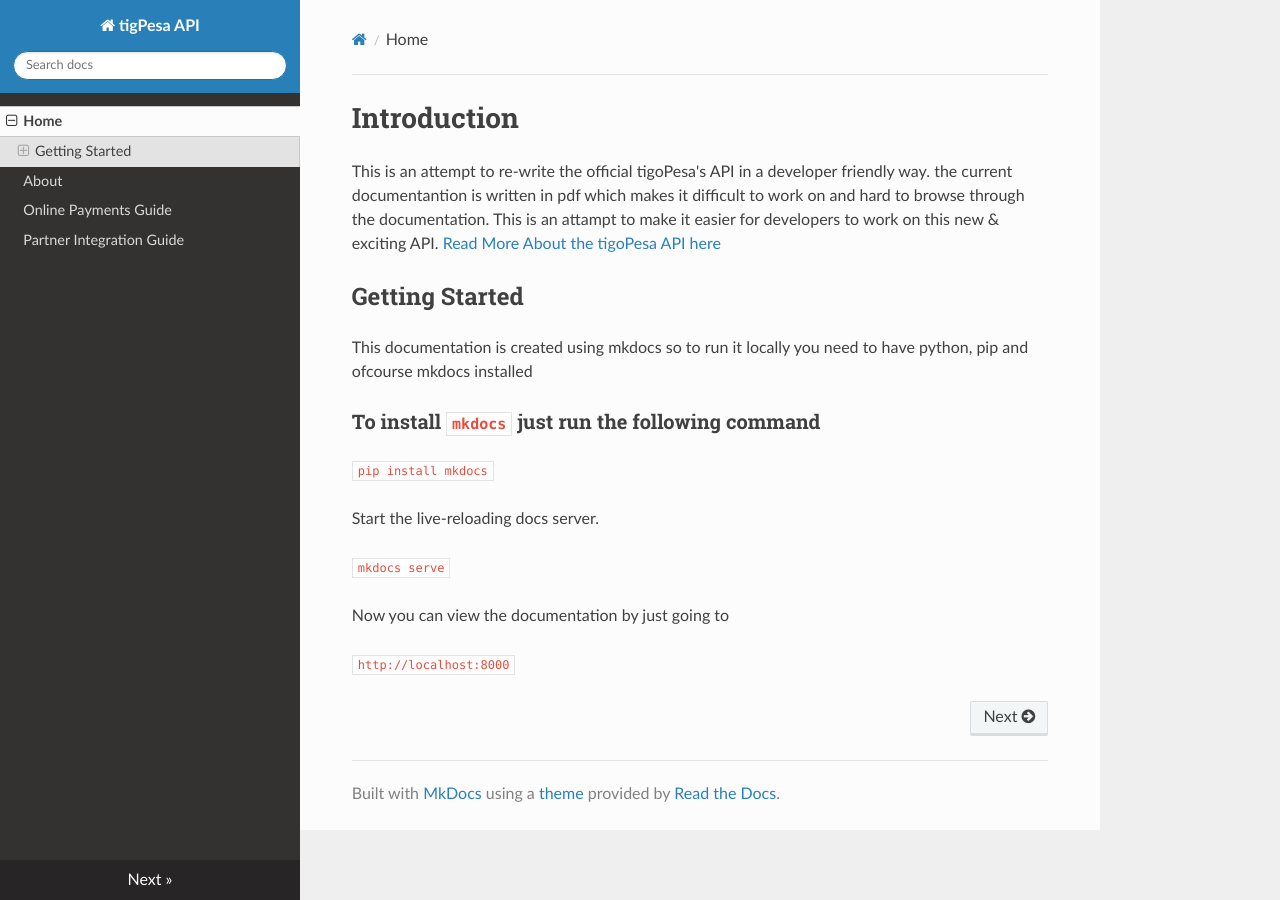
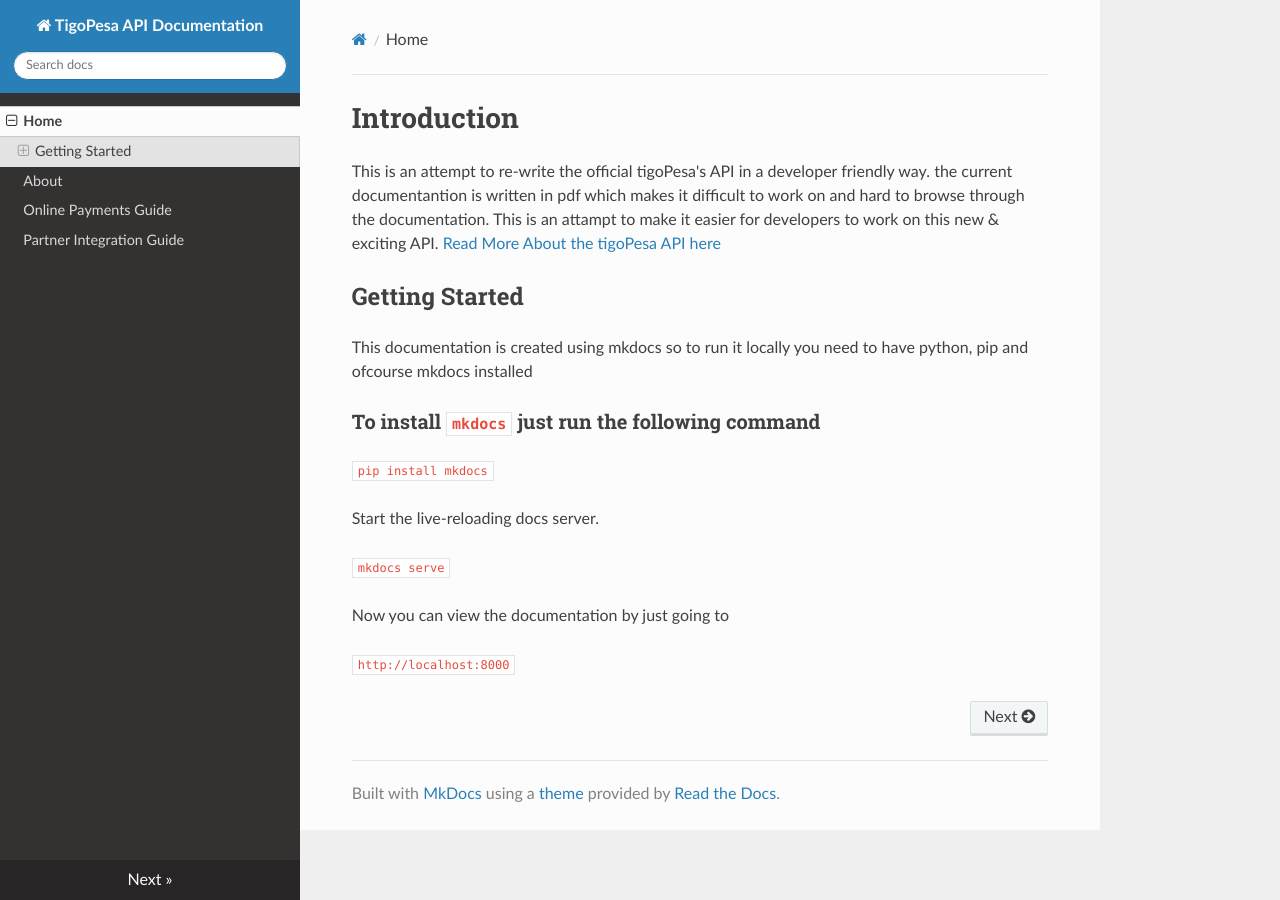
Before and after one commit to alphaolomi/tigopesa-docs, an MkDocs documentation site: the page built from docs/index.md, in a window 1280 px wide. Built offline with MkDocs 1.6.1, drawn with Linux system fonts in a browser that asks for light colours; nearby versions of some CDN libraries; old or Windows-style settings are respelled for this version of MkDocs.

Commit message:
Fix title for the site

```diff
--- a/mkdocs.yml
+++ b/mkdocs.yml
@@ -1,4 +1,4 @@
-site_name: tigPesa API
+site_name: TigoPesa API Documentation
 pages:
 - Home:                      index.md
 - About:                     about.md
```
